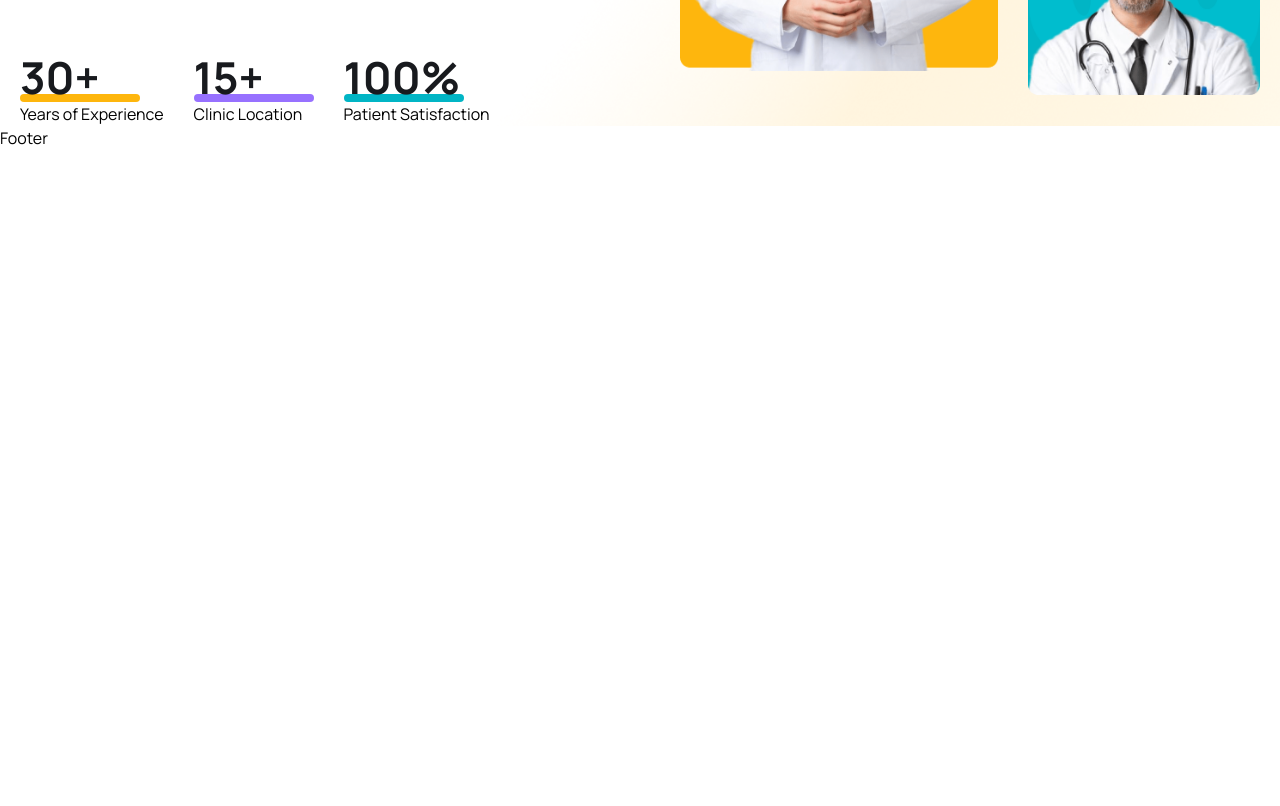
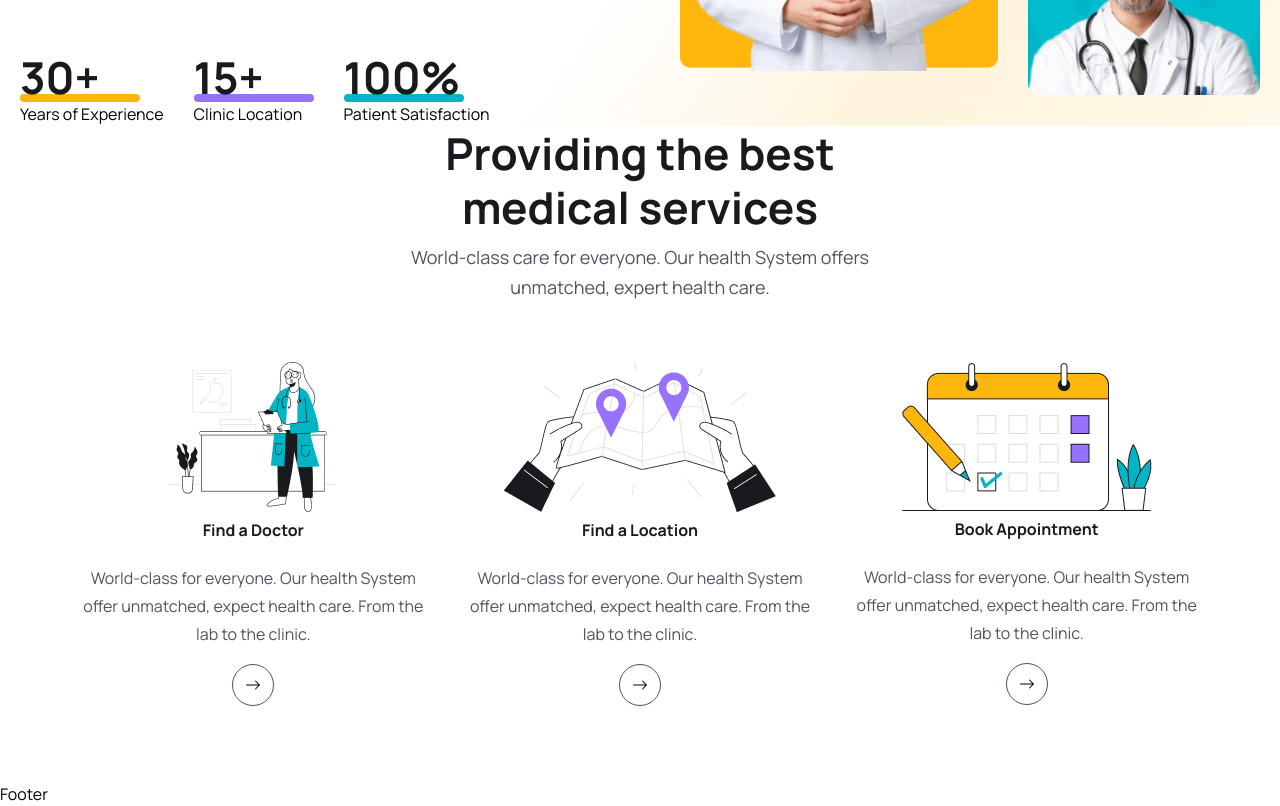
Before and after one commit to TuanNguyen0915/Doctor_Appointment_Booking, a React (Vite) app in the folder DAB_frontend/: page / in a window 1280 px wide. Shown: the part 620-1426 px from the top of the page. Before the commit the page ends 800 px from the top, so only its background shows below. Built offline with nearby package versions, Linux system fonts and the light colour scheme.

Commit message:
add heroService data and render to home component

```diff
--- a/DAB_frontend/src/App.css
+++ b/DAB_frontend/src/App.css
@@ -19,7 +19,7 @@ body {
   left: 0;
   z-index: 11111111;
   box-shadow: 3px 3px -8px 3px #ddd;
-  backdrop-filter: blur(8px);
+  background: white;
 }
 
 @media only screen and (max-width:768px) {
--- a/DAB_frontend/src/assets/data/hero-section.js
+++ b/DAB_frontend/src/assets/data/hero-section.js
@@ -16,4 +16,25 @@ const heroCounters = [
   },
 ]
 
-export { heroCounters }
+const heroServices = [
+  {
+    icon : './src/assets/images/icon01.png',
+    title: 'Find a Doctor',
+    text: 'World-class for everyone. Our health System offer unmatched, expect health care. From the lab to the clinic.',
+    link: '/doctors'
+  },
+  {
+    icon : './src/assets/images/icon02.png',
+    title: 'Find a Location',
+    text: 'World-class for everyone. Our health System offer unmatched, expect health care. From the lab to the clinic.',
+    link: ''
+  },
+  {
+    icon : './src/assets/images/icon03.png',
+    title: 'Book Appointment',
+    text: 'World-class for everyone. Our health System offer unmatched, expect health care. From the lab to the clinic.',
+    link: ''
+  }
+]
+
+export { heroCounters, heroServices }
--- a/DAB_frontend/src/pages/Home/Home.jsx
+++ b/DAB_frontend/src/pages/Home/Home.jsx
@@ -1,7 +1,12 @@
+// npm modules
+import { Link } from "react-router-dom"
+import { BsArrowRight } from "react-icons/bs"
+// components
 import NavBar from "../../components/NavBar/NavBar"
 import Footer from "../../components/Footer/Footer"
 // data
 import { heroCounters } from "../../assets/data/hero-section"
+import { heroServices } from "../../assets/data/hero-section"
 // images
 import heroImg01 from "../../assets/images/hero-img01.png"
 import heroImg02 from "../../assets/images/hero-img02.png"
@@ -51,16 +56,49 @@ const Home = () => {
             {/* hero images */}
             <div className="flex gap-[30px] justify-end">
               <div>
-                <img src={heroImg01} alt="doctor" className="w-full mt-[50px]"/>
+                <img src={heroImg01} alt="doctor" className="w-full mt-[50px]" />
               </div>
               <div className="mt-[30px]">
-                <img src={heroImg02} alt="" className="w-full mb-[30px]"/>
-                <img src={heroImg03} alt="" className="w-full"/>
+                <img src={heroImg02} alt="" className="w-full mb-[30px]" />
+                <img src={heroImg03} alt="" className="w-full" />
               </div>
             </div>
           </div>
         </div>
       </section>
+      {/* HERO SECTION END */}
+
+      <section>
+        <div className="container">
+          <div className="lg:w-[470px] mx-auto">
+            <h2
+              className="heading text-center"
+            >
+              Providing the best medical services
+            </h2>
+            <p className="text_para text-center mt-2">
+              World-class care for everyone. Our health System offers unmatched, expert health care.
+            </p>
+          </div>
+          <div className="my-[30px] mx-5">
+            <div
+              className="flex lg:flex-row flex-col justify-between items-center py-[30px] px-5"
+            >
+              {heroServices.map((service, index) => (
+                <div key={index} className={`flex flex-col justify-center items-center px-5 lg:border-b-0 ${index !== (heroServices.length - 1)?'border-b-[1px]':''} lg:mb-0 ${index !== (heroServices.length - 1)?'mb-[40px]':''}`}>
+                  <img src={service.icon} alt="icon" />
+                  <h2 className="text-[16px] leading-9 text-headingColor font-[700]">{service.title}</h2>
+                  <p className="text-[16px] leading-7 text-textColor font-[400] mt-4 text-center">{service.text}</p>
+                  <Link to={service.link} className="my-4 p-3 border-[1px] border-textColor hover:bg-primaryColor hover:text-white hover:border-primaryColor rounded-full ">
+                    <BsArrowRight className="w-4 h-4 " />
+                  </Link>
+                </div>
+              ))}
+            </div>
+          </div>
+        </div>
+      </section>
+
       {/* FOOTER */}
       <Footer />
     </section>
```
